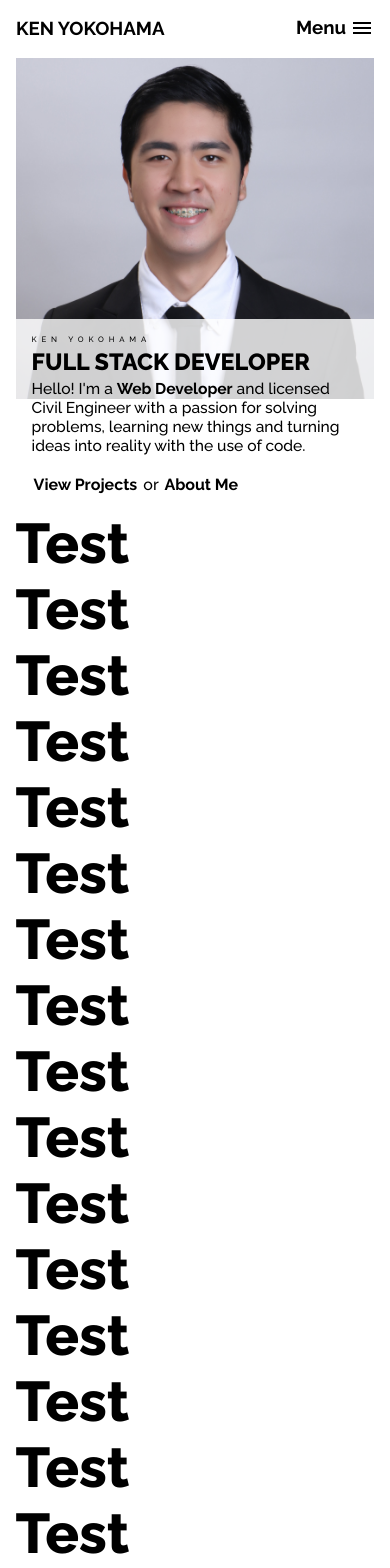
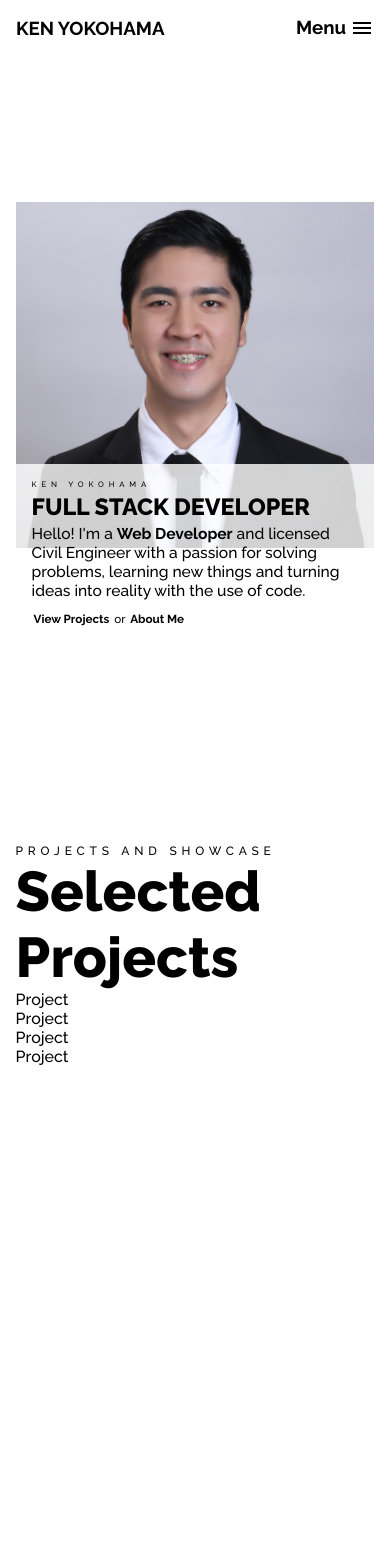
Before and after one commit to Ken-Yokohama/My-Portfolio, a React (Create React App) app: page / in a window 390 px wide. Shown: the top 1568 px of the page. After the commit the page ends 1066 px from the top, so only its background shows below. Built offline with nearby package versions, Linux system fonts and the light colour scheme.

Commit message:
Refactored Responsiveness for Title Section

```diff
--- /dev/null
+++ b/src/components/Project.jsx
@@ -0,0 +1,7 @@
+import React, { useState } from "react";
+
+function Project(props) {
+    return <div>Project</div>;
+}
+
+export default Project;
--- a/src/containers/Main.jsx
+++ b/src/containers/Main.jsx
@@ -19,20 +19,12 @@ function Main(props) {
                 toggleShowMenu={toggleShowMenu}
             />
             <Menu setShowMenu={setShowMenu} showMenu={showMenu} />
-            <Box
-                sx={{
-                    paddingTop: "3.6rem",
-                    "@media(min-width: 700px)": {
-                        paddingTop: "5.6rem",
-                    },
-                }}
-            >
-                <Routes>
-                    <Route path="/" element={<Home />} />
-                    <Route path="/about" element={<About />} />
-                    <Route path="/contact" element={<Contact />} />
-                </Routes>
-            </Box>
+
+            <Routes>
+                <Route path="/" element={<Home />} />
+                <Route path="/about" element={<About />} />
+                <Route path="/contact" element={<Contact />} />
+            </Routes>
         </div>
     );
 }
--- a/src/index.css
+++ b/src/index.css
@@ -12,6 +12,7 @@ h1 {
     font-size: 3rem;
 }
 
+/* Left and Right Container Controls */
 .page-container h1 {
     font-size: 3.5rem;
     font-weight: 900;
@@ -22,6 +23,18 @@ h1 {
     font-weight: 500;
 }
 
+/* Padding for Top Navbar */
+.padding-for-nav {
+    padding-top: 3.6rem;
+}
+
+@media (min-width: 700px) {
+    .padding-for-nav {
+        padding-top: 5.6rem;
+    }
+}
+
+/* Global Typography */
 h5 {
     font-size: 0.75rem;
     letter-spacing: 0.3rem;
@@ -69,8 +82,16 @@ h6 {
         min-width: 290px;
     }
 
+    /* Responsive Font Mid Range */
     .title h1 {
-        font-size: 2.2rem;
+        font-size: clamp(1.8rem, 4vw, 2.2rem);
+        /* font-size: 1.8rem; */
+        /* font-size: 4vw; */
+        /* font-size: 2.2rem; */
+    }
+
+    .title h3 {
+        font-size: clamp(1rem, 2.1vw, 1.2rem);
     }
 }
 
@@ -79,10 +100,22 @@ h6 {
         transform: scale(1) translate(0, 0);
         height: 100%;
         width: 100%;
+        min-height: 100%;
+        min-width: 100%;
     }
 }
 
-/* Rensovie Mobile Font */
+/* Responsive Desktop Font */
+@media (min-width: 900px) {
+    .title h1 {
+        font-size: clamp(2.5rem, 4vw, 3.5rem);
+    }
+}
+
+@media (max-width: 900px) {
+}
+
+/* Responsive Mobile Font */
 
 @media (max-width: 510px) {
     .title h1 {
@@ -92,7 +125,7 @@ h6 {
         font-size: clamp(0.4rem, 2vw, 0.75rem);
     }
     .title h3 {
-        font-size: 4vw;
+        font-size: clamp(0.7rem, 4vw, 1.2rem);
     }
 }
 
--- a/src/pages/About.jsx
+++ b/src/pages/About.jsx
@@ -1,7 +1,7 @@
 import React, { useState } from "react";
 
 function About(props) {
-    return <div className="page-container">About</div>;
+    return <div className="page-container padding-for-nav">About</div>;
 }
 
 export default About;
--- a/src/pages/Contact.jsx
+++ b/src/pages/Contact.jsx
@@ -1,7 +1,7 @@
 import React, { useState } from "react";
 
 function Contact(props) {
-    return <div className="page-container">Contact</div>;
+    return <div className="page-container padding-for-nav">Contact</div>;
 }
 
 export default Contact;
--- a/src/pages/Home.jsx
+++ b/src/pages/Home.jsx
@@ -1,5 +1,6 @@
 import { Box } from "@mui/material";
 import React, { useState } from "react";
+import Project from "../components/Project";
 
 function Home(props) {
     return (
@@ -9,13 +10,15 @@ function Home(props) {
                     display: "flex",
                     alignItems: " center",
                     justifyContent: "center",
-                    minHeight: "80vh",
+                    height: "100vh",
                     padding: "1rem",
                     flexDirection: "row",
                     "@media (max-width: 900px)": {
                         minHeight: "100%",
                         padding: "0",
                         gap: "1rem",
+                        // Padding for Nav
+                        // paddingTop: "5.6rem",
                     },
                     "@media (max-width: 650px)": {
                         flexDirection: "column-reverse",
@@ -31,12 +34,13 @@ function Home(props) {
                         backgroundColor: "rgba(255, 255, 255, 0.8)",
                         padding: "1rem",
                         "@media (max-width: 900px)": {
-                            padding: "0rem",
+                            width: "900px",
+                            marginRight: "-100px",
                         },
                         "@media (max-width: 650px)": {
                             width: "auto",
                             marginTop: "-100px",
-                            padding: "1rem",
+                            marginRight: "0",
                         },
                         display: "flex",
                         flexDirection: "column",
@@ -51,7 +55,17 @@ function Home(props) {
                         learning new things and turning ideas into reality with
                         the use of code.
                     </h3>
-                    <h4 style={{ marginTop: "1rem", fontWeight: "100" }}>
+                    <Box
+                        component="h4"
+                        sx={{
+                            marginTop: "1rem",
+                            fontWeight: "100",
+                            "@media(max-width: 510px)": {
+                                marginTop: "0.5rem",
+                                fontSize: "clamp(0.5rem, 3vw, 1rem)",
+                            },
+                        }}
+                    >
                         <Box
                             component="strong"
                             sx={{
@@ -79,7 +93,7 @@ function Home(props) {
                         >
                             About Me
                         </Box>
-                    </h4>
+                    </Box>
                 </Box>
                 <Box
                     sx={{
@@ -96,45 +110,12 @@ function Home(props) {
                     />
                 </Box>
             </Box>
-            <h1>Test</h1>
-            <h1>Test</h1>
-            <h1>Test</h1>
-            <h1>Test</h1>
-            <h1>Test</h1>
-            <h1>Test</h1>
-            <h1>Test</h1>
-            <h1>Test</h1>
-            <h1>Test</h1>
-            <h1>Test</h1>
-            <h1>Test</h1>
-            <h1>Test</h1>
-            <h1>Test</h1>
-            <h1>Test</h1>
-            <h1>Test</h1>
-            <h1>Test</h1>
-            <h1>Test</h1>
-            <h1>Test</h1>
-            <h1>Test</h1>
-            <h1>Test</h1>
-            <h1>Test</h1>
-            <h1>Test</h1>
-            <h1>Test</h1>
-            <h1>Test</h1>
-            <h1>Test</h1>
-            <h1>Test</h1>
-            <h1>Test</h1>
-            <h1>Test</h1>
-            <h1>Test</h1>
-            <h1>Test</h1>
-            <h1>Test</h1>
-            <h1>Test</h1>
-            <h1>Test</h1>
-            <h1>Test</h1>
-            <h1>Test</h1>
-            <h1>Test</h1>
-            <h1>Test</h1>
-            <h1>Test</h1>
-            <h1>Test</h1>
+            <h5>PROJECTS AND SHOWCASE</h5>
+            <h1>Selected Projects</h1>
+            <Project />
+            <Project />
+            <Project />
+            <Project />
         </div>
     );
 }
```
